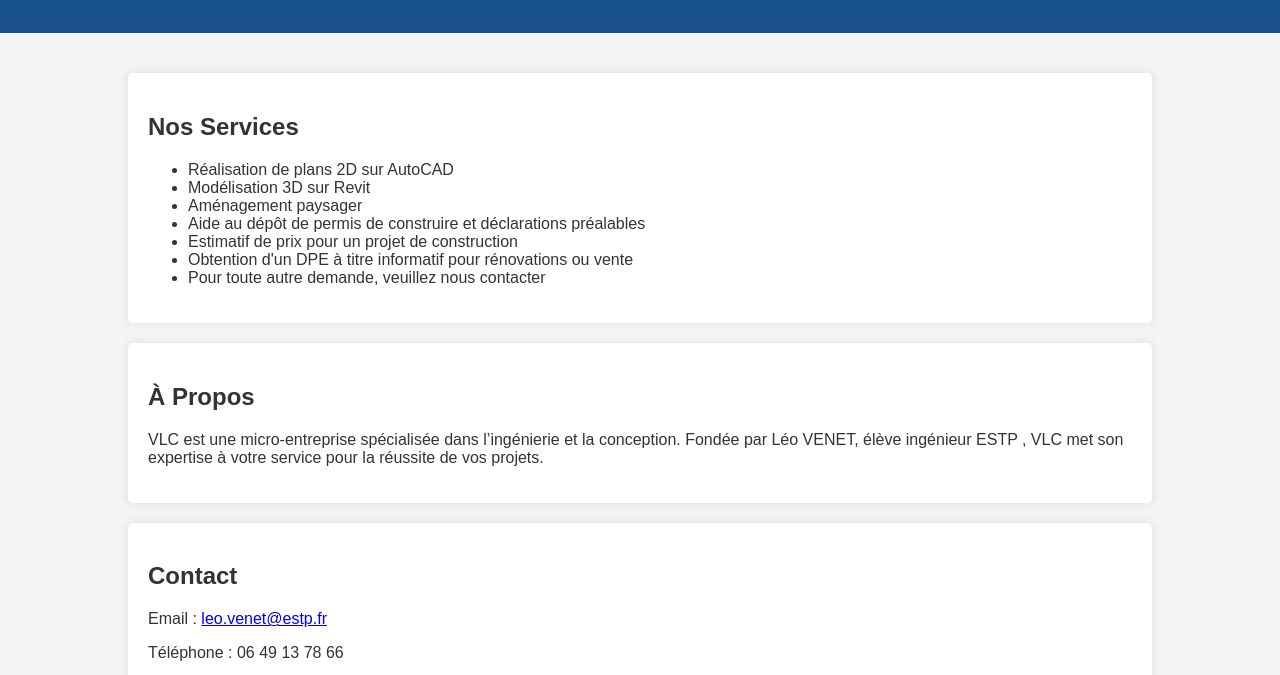
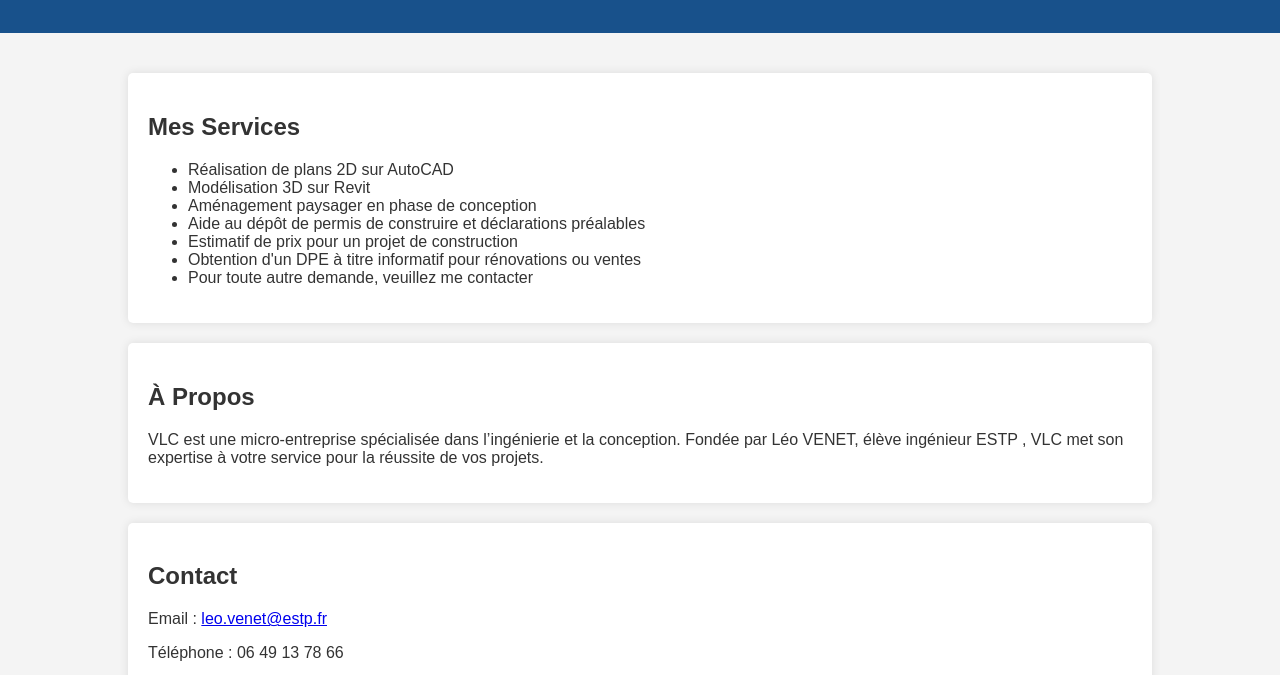
Before and after one commit to leeeovnt/vlc-website, a plain HTML site: page index.html in a window 1280 px wide. Shown: the part 121-796 px from the top of the page. Drawn offline with Linux system fonts and the light colour scheme.

Commit message:
Update index.html

```diff
--- a/index.html
+++ b/index.html
@@ -49,15 +49,15 @@
     </header>
     <div class="container">
         <section class="services">
-            <h2>Nos Services</h2>
+            <h2>Mes Services</h2>
             <ul>
                 <li>Réalisation de plans 2D sur AutoCAD</li>
                 <li>Modélisation 3D sur Revit</li>
-                <li>Aménagement paysager</li>
+                <li>Aménagement paysager en phase de conception</li>
                 <li>Aide au dépôt de permis de construire et déclarations préalables</li>
                 <li>Estimatif de prix pour un projet de construction</li>
-                <li>Obtention d'un DPE à titre informatif pour rénovations ou vente</li>
-                <li>Pour toute autre demande, veuillez nous contacter</li>
+                <li>Obtention d'un DPE à titre informatif pour rénovations ou ventes</li>
+                <li>Pour toute autre demande, veuillez me contacter</li>
             </ul>
         </section>
         <section class="about">
```
